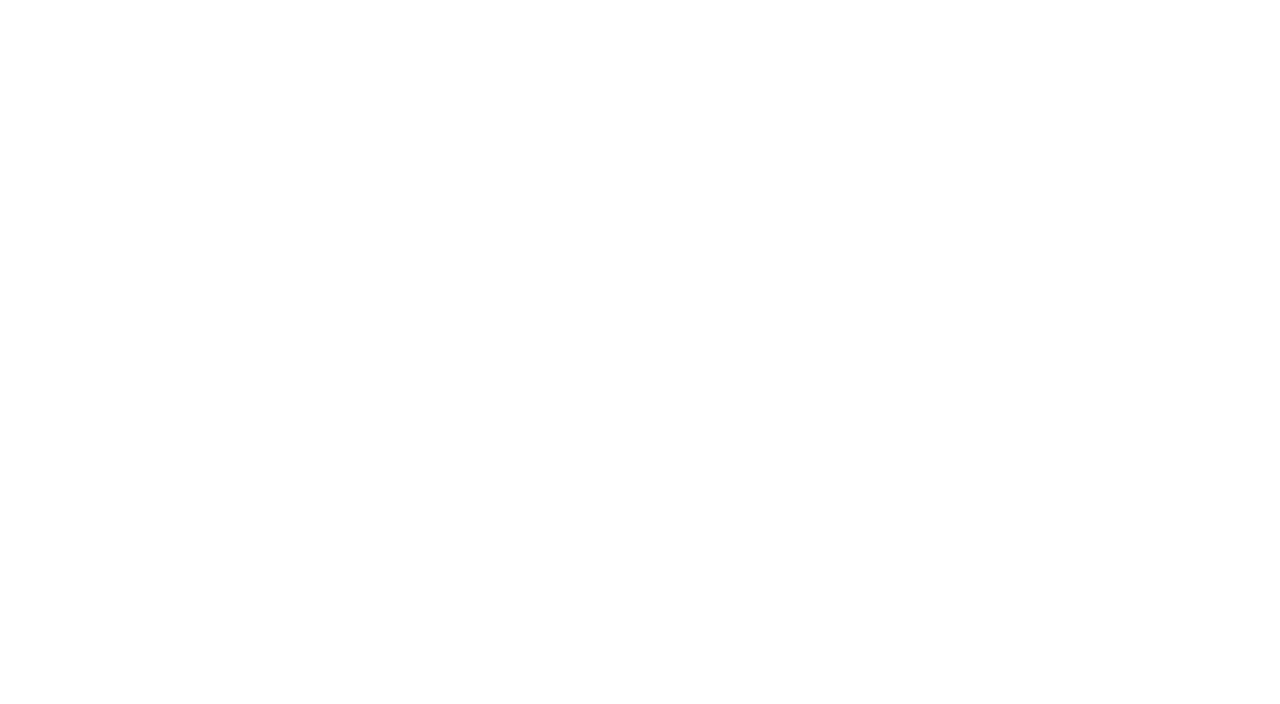
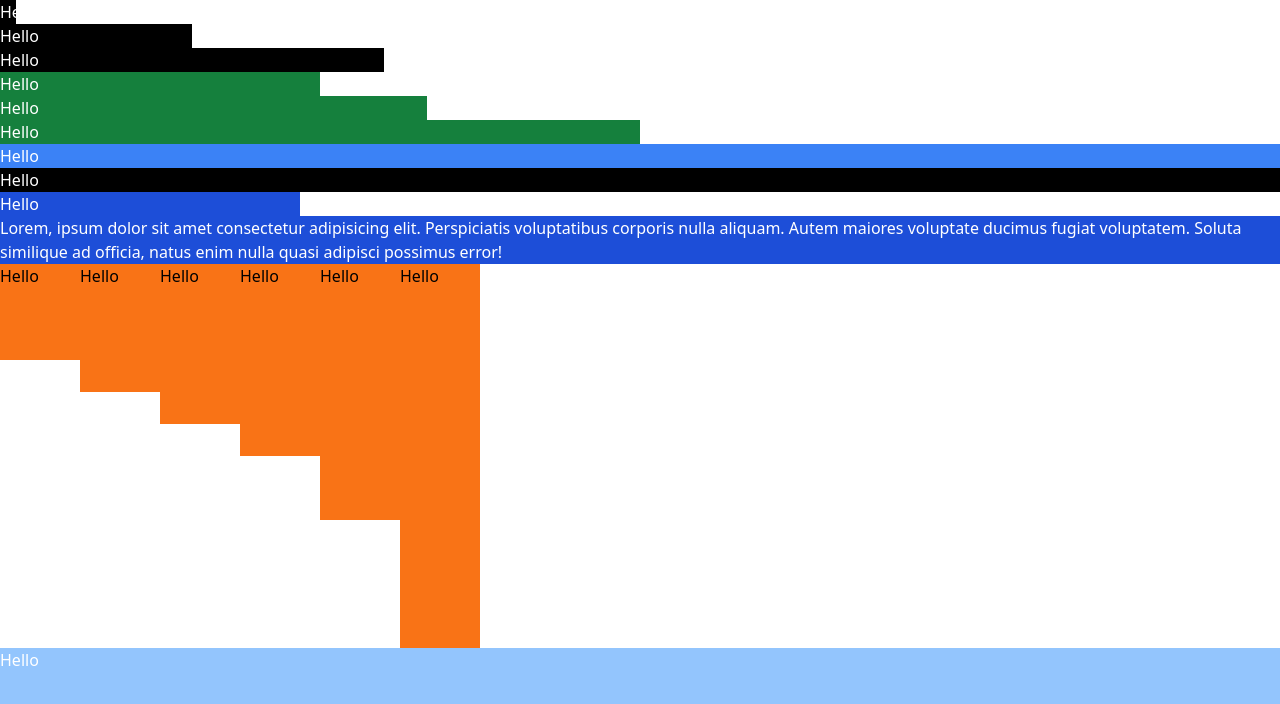
Before and after one commit to Mohamed-A-Sharaf/TailwindCSS-SandBox, a plain HTML site: page 05-sizing/index.html in a window 1280 px wide. Drawn offline with nearby package versions, Linux system fonts and the light colour scheme.

Commit message:
Added Sizing

```diff
--- a/05-sizing/index.html
+++ b/05-sizing/index.html
@@ -9,26 +9,53 @@
   </head>
   <body>
     <!-- Width -->
+    <div class="bg-black text-white w-4">Hello</div>
+    <div class="bg-black text-white w-48">Hello</div>
+    <div class="bg-black text-white w-96">Hello</div>
 
     <!-- Percentages -->
 
+    <div class="bg-green-700 text-white w-1/4">Hello</div>
+    <div class="bg-green-700 text-white w-1/3">Hello</div>
+    <div class="bg-green-700 text-white w-1/2">Hello</div>
+
     <!-- Width of the viewport -->
+    <div class="bg-blue-500 text-white w-screen">Hello</div>
 
     <!-- 100% of container -->
+    <div class="bg-black text-white w-full">Hello</div>
 
     <!-- min/max content -->
+    <div class="bg-blue-700 text-white w-[300px]">Hello</div>
 
     <!-- Arbitrary width -->
+     <div class="bg-blue-700 text-white w-[300px]>Hello</div>
 
     <!-- Max Width -->
+    <div class="bg-gray-300 max-w-lg mx-auto">
+      Lorem, ipsum dolor sit amet consectetur adipisicing elit. Perspiciatis
+      voluptatibus corporis nulla aliquam. Autem maiores voluptate ducimus
+      fugiat voluptatem. Soluta similique ad officia, natus enim nulla quasi
+      adipisci possimus error!
+    </div>
 
     <!-- Height (Most of the same options as widths) -->
+     <div class="flex item-end">
+      <div class="bg-orange-500 w-20 h-24">Hello</div>
+      <div class="bg-orange-500 w-20 h-32">Hello</div>
+      <div class="bg-orange-500 w-20 h-40">Hello</div>
+      <div class="bg-orange-500 w-20 h-48">Hello</div>
+      <div class="bg-orange-500 w-20 h-64">Hello</div>
+      <div class="bg-orange-500 w-20 h-96">Hello</div>
+     </div>
 
     <!-- Min Height -->
 
     <!-- Max Height -->
 
     <!-- Full screen height -->
+    <div class="bg-blue-300 text-white h-screen">Hello</div>
+
   </body>
 </html>
 
```
Also changed, not shown: tailwind.config.js (added, +8 -0 lines).
